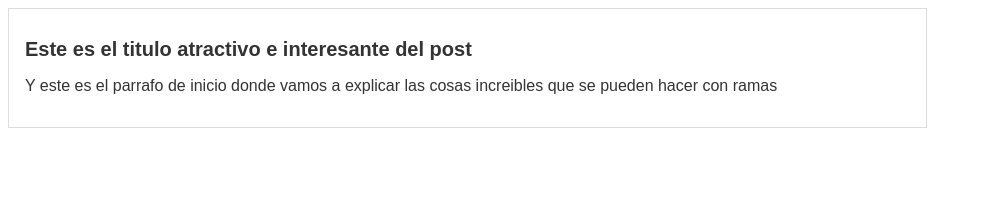
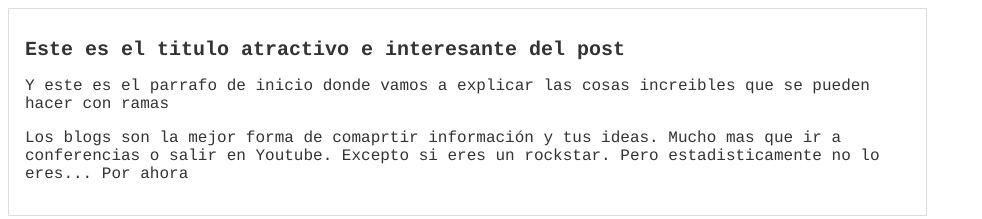
Before and after one commit to TITYEJ/HyperBlog, a plain HTML site: page blogspot.html in a window 1280 px wide. Shown: the whole page, without its empty margins (0-982 px from the left). Drawn offline with Linux system fonts and the light colour scheme.

Commit message:
Agregado el contenido adicional del blog y mejor tipografia

```diff
--- a/blogspot.html
+++ b/blogspot.html
@@ -14,6 +14,11 @@
             <p>Y este es el parrafo de inicio donde vamos a explicar
                 las cosas increibles que se pueden hacer con ramas
             </p>
+            <p>
+               Los blogs son la mejor forma de comaprtir información y tus ideas.
+               Mucho mas que ir a conferencias o salir en Youtube. Excepto si eres un
+               rockstar. Pero estadisticamente no lo eres... Por ahora
+            </p>
         </div>
     </div>
 </body>
--- a/css/estilos.css
+++ b/css/estilos.css
@@ -1,7 +1,7 @@
 body{
     color: #333;
     text-align: left;
-    font-family: "Arial";
+    font-family: "Courier";
     font-size: 16px;
 }
 
```
